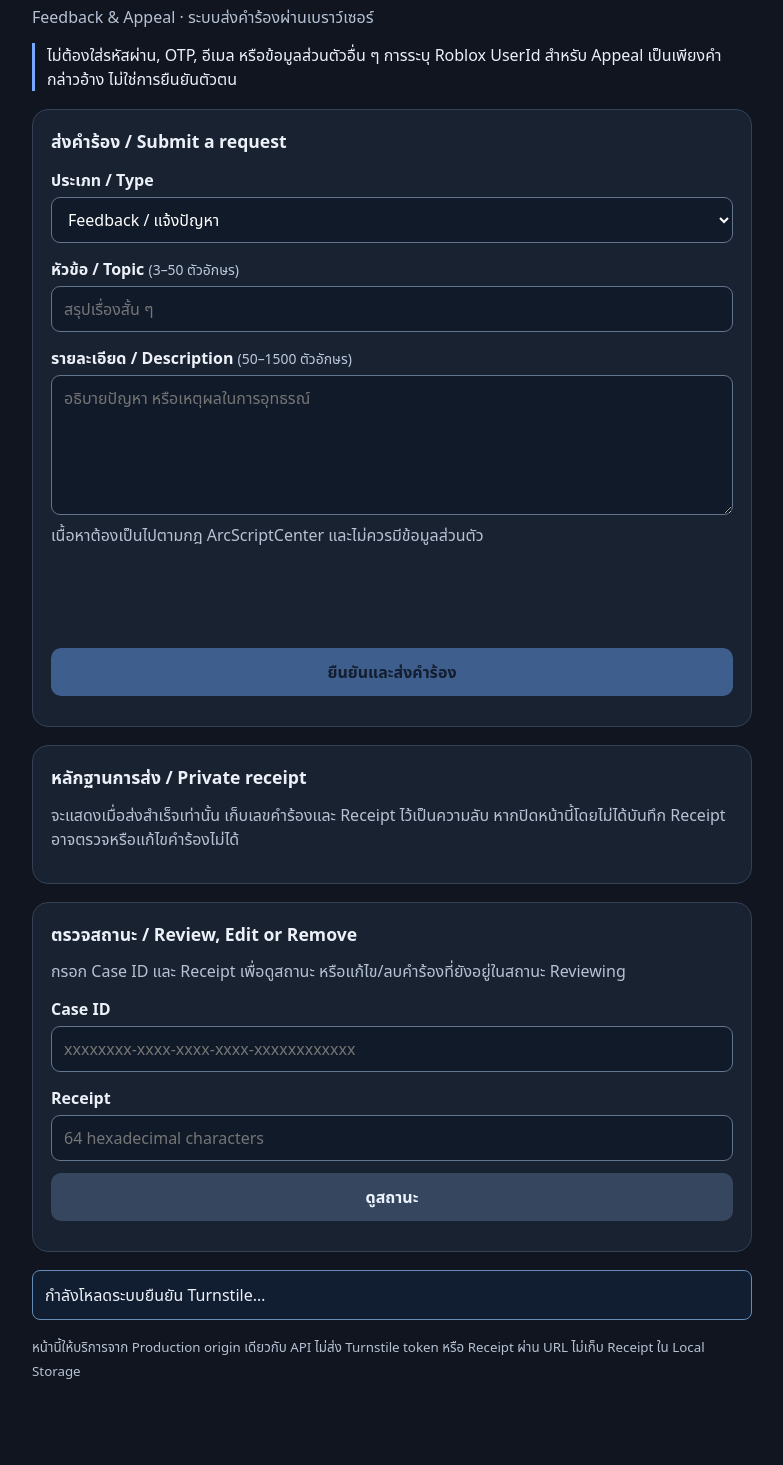
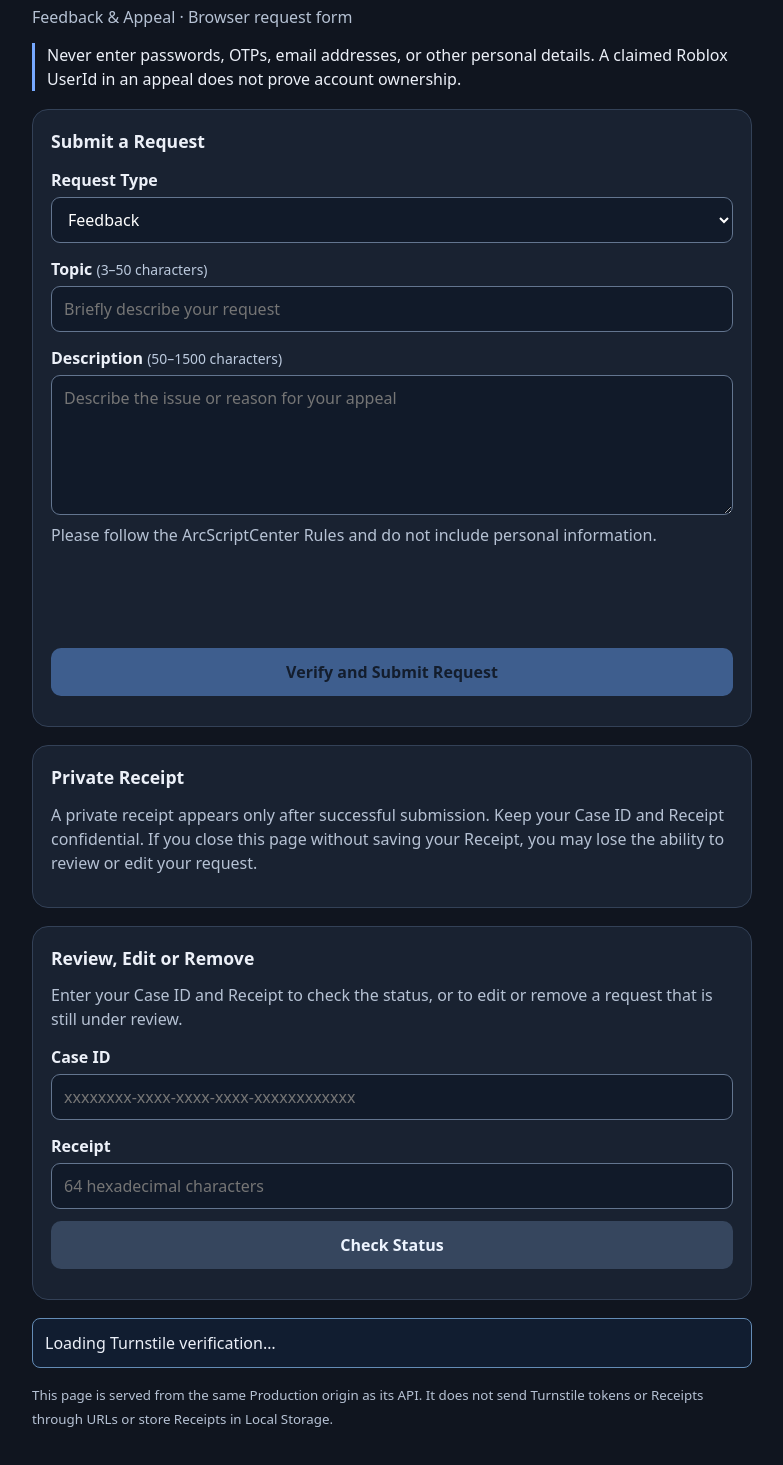
Before and after one commit to White-rbx/HealthBar-Remake, a plain HTML site: page sandbox/production-feedback-appeal-form.html in a window 1280 px wide. Shown: the part 75-1540 px from the top of the page, without its empty margins (248-1031 px from the left). Before the commit the page ends 1513 px from the top, so only its background shows below. Drawn offline with Linux system fonts and the light colour scheme; a script that the page names is missing.

Commit message:
ui: use English text for Feedback and Appeal form reference

```diff
--- a/sandbox/production-feedback-appeal-form.html
+++ b/sandbox/production-feedback-appeal-form.html
@@ -1,12 +1,12 @@
 <!doctype html>
-<html lang="th">
+<html lang="en">
 <head>
 <meta charset="utf-8">
 <meta name="viewport" content="width=device-width,initial-scale=1,viewport-fit=cover">
 <meta name="color-scheme" content="dark">
 <title>ArcScriptCenter · Feedback &amp; Appeal</title>
 <style>
-:root{font:16px/1.5 system-ui,-apple-system,"Noto Sans Thai",sans-serif;color:#ecf0f8;background:#10151f}
+:root{font:16px/1.5 system-ui,-apple-system,Arial,sans-serif;color:#ecf0f8;background:#10151f}
 *{box-sizing:border-box}body{margin:0;min-height:100vh;padding:24px 14px 56px}
 main{width:min(100%,720px);margin:auto}h1{font-size:clamp(1.4rem,4vw,2rem);margin:0 0 4px}
 h2{font-size:1.1rem;margin:0 0 12px}p{margin:8px 0 14px}.muted,small{color:#b6c2d4}
@@ -30,60 +30,60 @@ button:disabled{opacity:.45;cursor:not-allowed}.secondary{background:#36465e;col
 <main>
 <header>
 <h1>ArcScriptCenter</h1>
-<p class="muted">Feedback &amp; Appeal · ระบบส่งคำร้องผ่านเบราว์เซอร์</p>
-<p class="note">ไม่ต้องใส่รหัสผ่าน, OTP, อีเมล หรือข้อมูลส่วนตัวอื่น ๆ การระบุ Roblox UserId สำหรับ Appeal เป็นเพียงคำกล่าวอ้าง ไม่ใช่การยืนยันตัวตน</p>
+<p class="muted">Feedback &amp; Appeal · Browser request form</p>
+<p class="note">Never enter passwords, OTPs, email addresses, or other personal details. A claimed Roblox UserId in an appeal does not prove account ownership.</p>
 </header>
 <article>
-<h2>ส่งคำร้อง / Submit a request</h2>
+<h2>Submit a Request</h2>
 <form id="request-form" autocomplete="off">
-<label for="kind">ประเภท / Type</label>
+<label for="kind">Request Type</label>
 <select id="kind" name="kind">
-<option value="feedback">Feedback / แจ้งปัญหา</option>
-<option value="appeal">Appeal / อุทธรณ์</option>
+<option value="feedback">Feedback</option>
+<option value="appeal">Appeal</option>
 </select>
 <div id="userid-group" hidden>
-<label for="user-id">Roblox UserId (Appeal เท่านั้น)</label>
-<input id="user-id" inputmode="numeric" pattern="[1-9][0-9]{0,15}" maxlength="16" placeholder="ตัวเลข UserId ไม่ใช่ Username">
-<small>โปรดอย่าใส่รหัสผ่านหรืออีเมล การอุทธรณ์ยังต้องผ่านการตรวจสอบ</small>
+<label for="user-id">Roblox UserId (Appeals Only)</label>
+<input id="user-id" inputmode="numeric" pattern="[1-9][0-9]{0,15}" maxlength="16" placeholder="Numeric UserId, not Username">
+<small>Do not enter a password or email address. Appeals are subject to review.</small>
 </div>
-<label for="topic">หัวข้อ / Topic <span class="help">(3–50 ตัวอักษร)</span></label>
-<input id="topic" maxlength="100" required placeholder="สรุปเรื่องสั้น ๆ">
-<label for="description">รายละเอียด / Description <span class="help" id="length-hint">(50–1500 ตัวอักษร)</span></label>
-<textarea id="description" maxlength="6000" required placeholder="อธิบายปัญหา หรือเหตุผลในการอุทธรณ์"></textarea>
-<p class="muted">เนื้อหาต้องเป็นไปตามกฎ ArcScriptCenter และไม่ควรมีข้อมูลส่วนตัว</p>
+<label for="topic">Topic <span class="help">(3–50 characters)</span></label>
+<input id="topic" maxlength="100" required placeholder="Briefly describe your request">
+<label for="description">Description <span class="help" id="length-hint">(50–1500 characters)</span></label>
+<textarea id="description" maxlength="6000" required placeholder="Describe the issue or reason for your appeal"></textarea>
+<p class="muted">Please follow the ArcScriptCenter Rules and do not include personal information.</p>
 <div id="challenge" aria-label="Turnstile human verification"></div>
-<div class="actions"><button type="submit" id="submit" disabled>ยืนยันและส่งคำร้อง</button></div>
+<div class="actions"><button type="submit" id="submit" disabled>Verify and Submit Request</button></div>
 </form>
 </article>
 <article>
-<h2>หลักฐานการส่ง / Private receipt</h2>
-<p class="muted">จะแสดงเมื่อส่งสำเร็จเท่านั้น เก็บเลขคำร้องและ Receipt ไว้เป็นความลับ หากปิดหน้านี้โดยไม่ได้บันทึก Receipt อาจตรวจหรือแก้ไขคำร้องไม่ได้</p>
+<h2>Private Receipt</h2>
+<p class="muted">A private receipt appears only after successful submission. Keep your Case ID and Receipt confidential. If you close this page without saving your Receipt, you may lose the ability to review or edit your request.</p>
 <div id="receipt-section" hidden>
-<label for="created-id">เลขคำร้อง / Case ID</label>
+<label for="created-id">Case ID</label>
 <input id="created-id" readonly spellcheck="false">
-<label for="created-receipt">Receipt (เก็บเป็นความลับ)</label>
+<label for="created-receipt">Receipt (Keep Private)</label>
 <input id="created-receipt" readonly spellcheck="false">
-<div class="actions"><button type="button" id="copy-receipt" class="secondary">คัดลอกข้อมูลคำร้อง</button></div>
+<div class="actions"><button type="button" id="copy-receipt" class="secondary">Copy Request Details</button></div>
 </div>
 </article>
 <article>
-<h2>ตรวจสถานะ / Review, Edit or Remove</h2>
-<p class="muted">กรอก Case ID และ Receipt เพื่อดูสถานะ หรือแก้ไข/ลบคำร้องที่ยังอยู่ในสถานะ Reviewing</p>
+<h2>Review, Edit or Remove</h2>
+<p class="muted">Enter your Case ID and Receipt to check the status, or to edit or remove a request that is still under review.</p>
 <label for="lookup-id">Case ID</label>
 <input id="lookup-id" autocomplete="off" spellcheck="false" placeholder="xxxxxxxx-xxxx-xxxx-xxxx-xxxxxxxxxxxx">
 <label for="lookup-receipt">Receipt</label>
 <input id="lookup-receipt" autocomplete="off" spellcheck="false" placeholder="64 hexadecimal characters">
-<div class="actions"><button type="button" id="check-status" class="secondary">ดูสถานะ</button></div>
+<div class="actions"><button type="button" id="check-status" class="secondary">Check Status</button></div>
 <div id="case-section" hidden>
 <p class="output" id="case-summary" aria-live="polite"></p>
 <div class="actions">
-<button type="button" id="edit-case" class="secondary" disabled>แก้ไขด้วยข้อความด้านบน</button>
-<button type="button" id="remove-case" class="danger" disabled>ลบคำร้อง</button>
+<button type="button" id="edit-case" class="secondary" disabled>Edit Using the Text Above</button>
+<button type="button" id="remove-case" class="danger" disabled>Remove Request</button>
 </div>
 </div>
 </article>
-<p id="message" data-error="false" role="status" aria-live="polite">กำลังโหลดระบบยืนยัน Turnstile…</p>
-<small>หน้านี้ให้บริการจาก Production origin เดียวกับ API ไม่ส่ง Turnstile token หรือ Receipt ผ่าน URL ไม่เก็บ Receipt ใน Local Storage</small>
+<p id="message" data-error="false" role="status" aria-live="polite">Loading Turnstile verification…</p>
+<small>This page is served from the same Production origin as its API. It does not send Turnstile tokens or Receipts through URLs or store Receipts in Local Storage.</small>
 </main>
 </body>
 </html>
```
